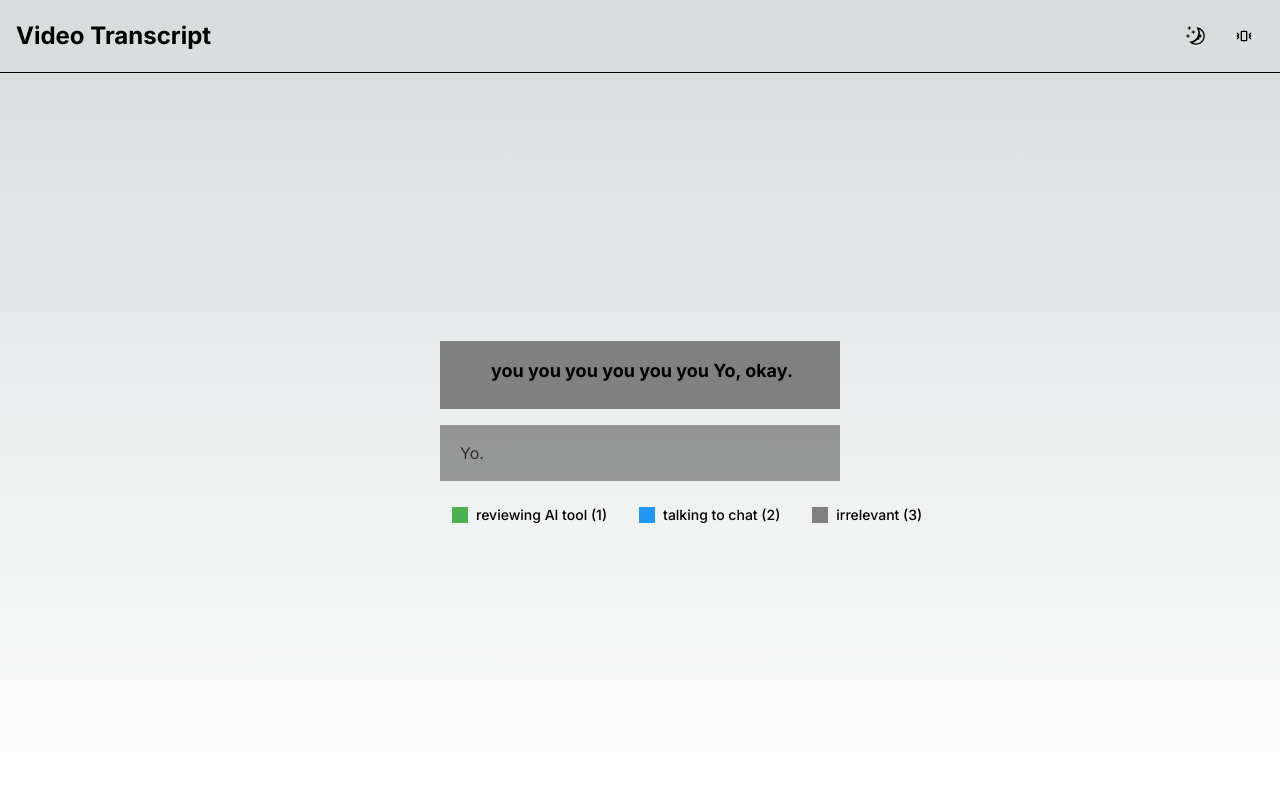
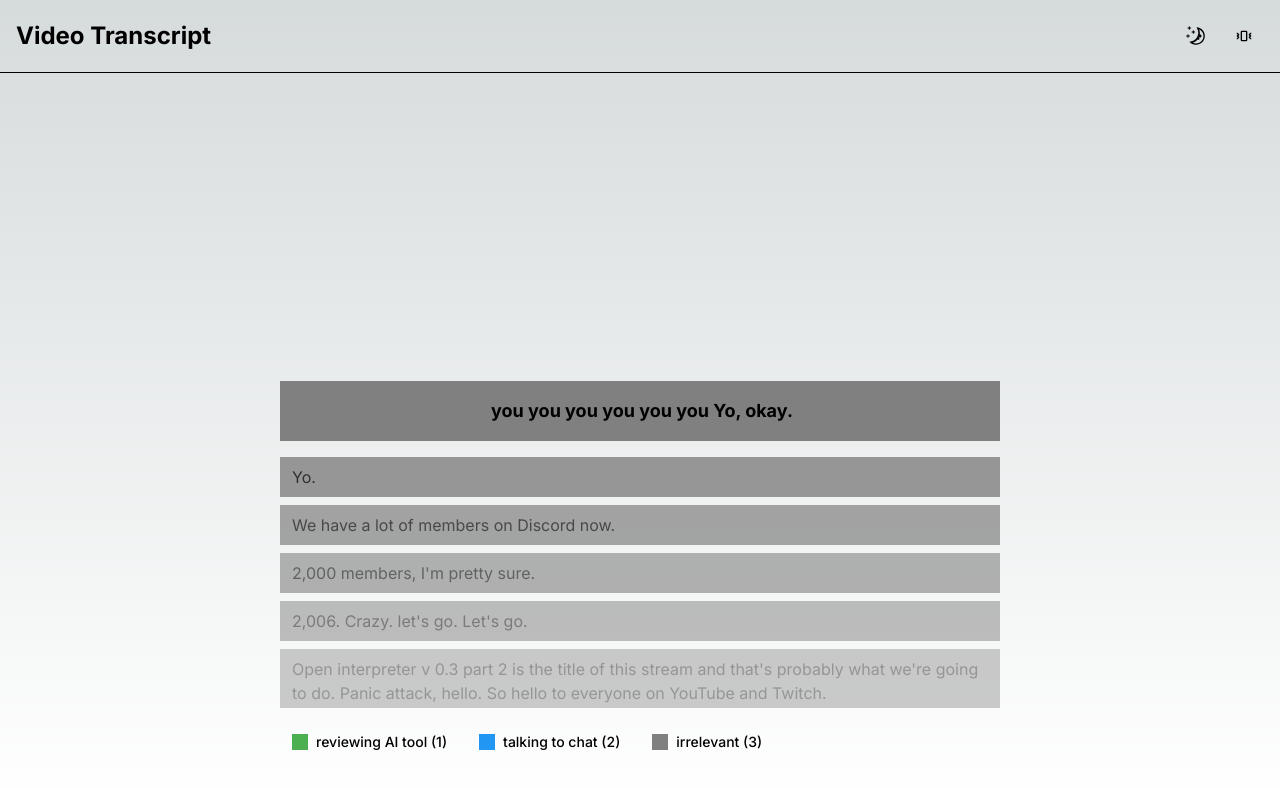
Before and after one commit to aj47/RapidReel, a Next.js app: page / in a window 1280 px wide. Both pictures are taken after a click on the button "Toggle Categorization View". Shown: the top 788 px of the page. Built offline with nearby package versions, Linux system fonts and the light colour scheme.

Commit message:
Refactored the EasyCategorise component to use hooks and improve the display of previous and next transcript lines.

```diff
--- a/src/components/EasyCategorise.js
+++ b/src/components/EasyCategorise.js
@@ -1,24 +1,35 @@
-import React from 'react';
+import React, { useEffect, useRef } from 'react';
 import { Button } from "@/components/ui/button";
 
-const PreviousTranscriptLine = ({ transcript, index, categories, onClick }) => {
-  if (index <= 0) return null;
-
-  const category = categories.find((c) => c.id === transcript[index - 1].category);
-
-  return (
+const TranscriptLine = ({ text, category, onClick, style }) => (
   <div
-      className="bg-background rounded-md p-4 mb-4 w-full cursor-pointer"
+    className="bg-background rounded-md p-2 w-full cursor-pointer mb-2"
     style={{
-        opacity: 0.8,
+      ...style,
       borderLeft: `4px solid ${category.color}`,
       backgroundColor: category.color,
     }}
     onClick={onClick}
   >
-      {transcript[index - 1].text}
+    {text}
   </div>
 );
+
+const PreviousTranscriptLines = ({ transcript, currentIndex, categories, handlePreviousTranscript }) => {
+  const lines = [];
+  for (let i = currentIndex - 1; i >= 0; i--) {
+    const category = categories.find((c) => c.id === transcript[i].category);
+    lines.push(
+      <TranscriptLine
+        key={i}
+        text={transcript[i].text}
+        category={category}
+        onClick={() => handlePreviousTranscript(currentIndex - i)}
+        style={{ opacity: 0.8 - (currentIndex - i) * 0.1 }}
+      />
+    );
+  }
+  return <div className="flex-1 overflow-y-auto flex flex-col-reverse">{lines}</div>;
 };
 
 const CurrentTranscriptLine = ({ transcript, index, categories }) => {
@@ -26,39 +37,36 @@ const CurrentTranscriptLine = ({ transcript, index, categories }) => {
 
   return (
     <div
-      className="bg-muted rounded-md p-4 flex flex-col items-center justify-center"
+      className="bg-muted rounded-md p-4 flex flex-col items-center justify-center my-4"
       style={{
         borderLeft: `4px solid ${category.color}`,
         backgroundColor: category.color,
         color: `${category.color}-foreground`,
       }}>
-      <div className="text-lg font-bold mb-2">{transcript[index].text}</div>
+      <div className="text-lg font-bold">{transcript[index].text}</div>
     </div>
   );
 };
 
-const NextTranscriptLine = ({ transcript, index, categories, onClick }) => {
-  if (index >= transcript.length - 1) return null;
-
-  const category = categories.find((c) => c.id === transcript[index + 1].category);
-
-  return (
-    <div
-      className="bg-background rounded-md p-4 mt-4 w-full cursor-pointer"
-      style={{
-        opacity: 0.8,
-        borderLeft: `4px solid ${category.color}`,
-        backgroundColor: category.color,
-      }}
-      onClick={onClick}
-    >
-      {transcript[index + 1].text}
-    </div>
+const NextTranscriptLines = ({ transcript, currentIndex, categories, handleNextTranscript }) => {
+  const lines = [];
+  for (let i = currentIndex + 1; i < transcript.length; i++) {
+    const category = categories.find((c) => c.id === transcript[i].category);
+    lines.push(
+      <TranscriptLine
+        key={i}
+        text={transcript[i].text}
+        category={category}
+        onClick={() => handleNextTranscript(i - currentIndex)}
+        style={{ opacity: 0.8 - (i - currentIndex - 1) * 0.1 }}
+      />
     );
+  }
+  return <div className="flex-1 overflow-y-auto flex flex-col">{lines}</div>;
 };
 
 const CategoryButtons = ({ categories, handleCategorize }) => (
-  <div className="flex gap-2 mt-4">
+  <div className="flex flex-wrap gap-2 mt-4">
     {categories.map((category) => (
       <Button
         key={category.id}
@@ -80,25 +88,33 @@ const CategoryButtons = ({ categories, handleCategorize }) => (
 );
 
 export function EasyCategorise({ transcript, categories, currentTranscriptIndex, handleCategorize, handlePreviousTranscript, handleNextTranscript }) {
+  const containerRef = useRef(null);
+
+  useEffect(() => {
+    if (containerRef.current) {
+      containerRef.current.style.height = `${window.innerHeight - 100}px`;
+    }
+  }, []);
+
   return (
-    <div className="flex-1 overflow-auto p-4 flex flex-col items-center justify-center">
-      <div className="bg-background rounded-md p-6 max-w-md w-full">
-        <PreviousTranscriptLine
+    <div ref={containerRef} className="flex-1 overflow-hidden p-4 flex flex-col items-center justify-center">
+      <div className="bg-background rounded-md p-6 max-w-3xl w-full h-full flex flex-col">
+        <PreviousTranscriptLines
           transcript={transcript}
-          index={currentTranscriptIndex}
+          currentIndex={currentTranscriptIndex}
           categories={categories}
-          onClick={handlePreviousTranscript}
+          handlePreviousTranscript={handlePreviousTranscript}
         />
         <CurrentTranscriptLine
           transcript={transcript}
           index={currentTranscriptIndex}
           categories={categories}
         />
-        <NextTranscriptLine
+        <NextTranscriptLines
           transcript={transcript}
-          index={currentTranscriptIndex}
+          currentIndex={currentTranscriptIndex}
           categories={categories}
-          onClick={handleNextTranscript}
+          handleNextTranscript={handleNextTranscript}
         />
         <CategoryButtons categories={categories} handleCategorize={handleCategorize} />
       </div>
```
Lines whose indentation alone changed are shown as unchanged.
